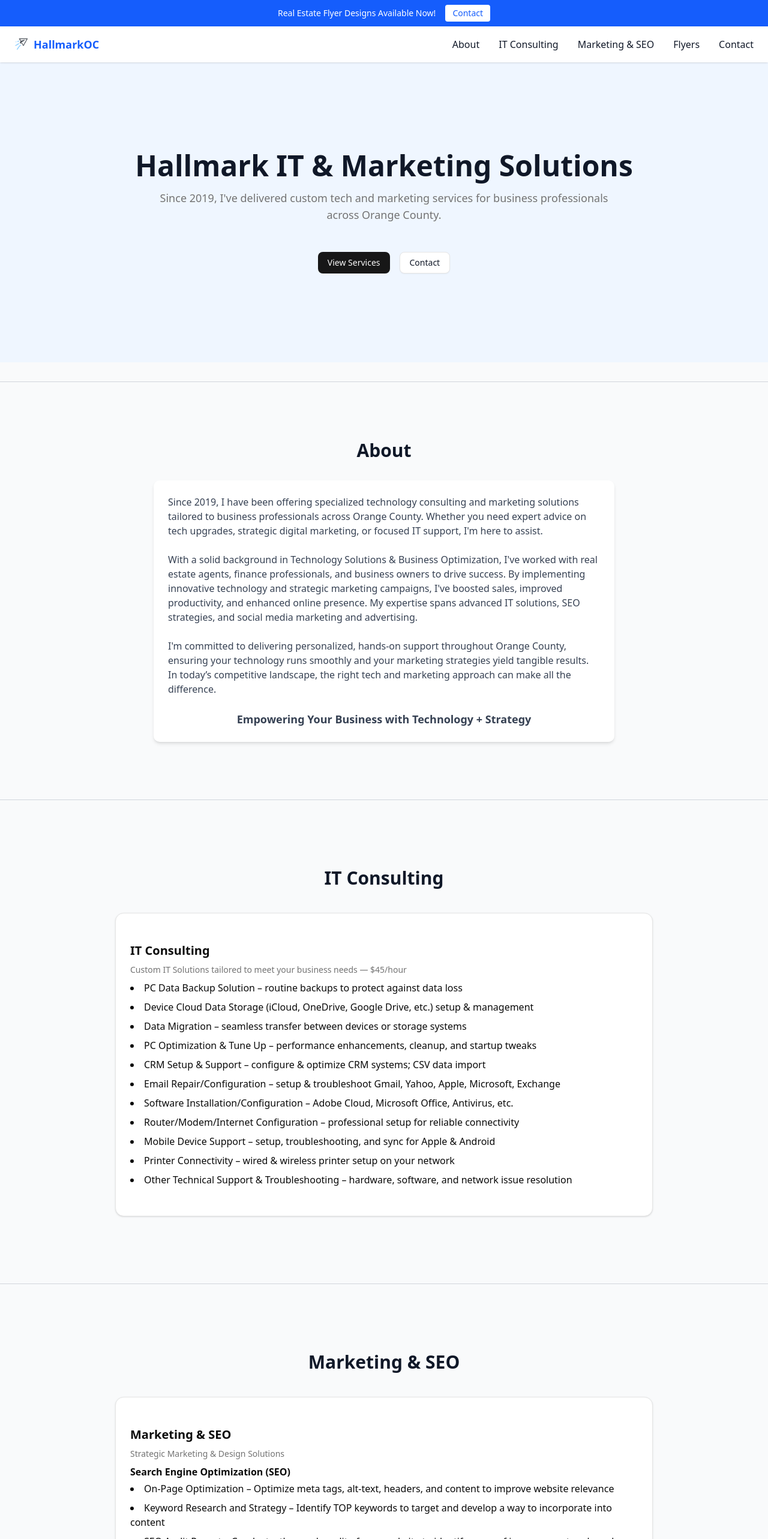
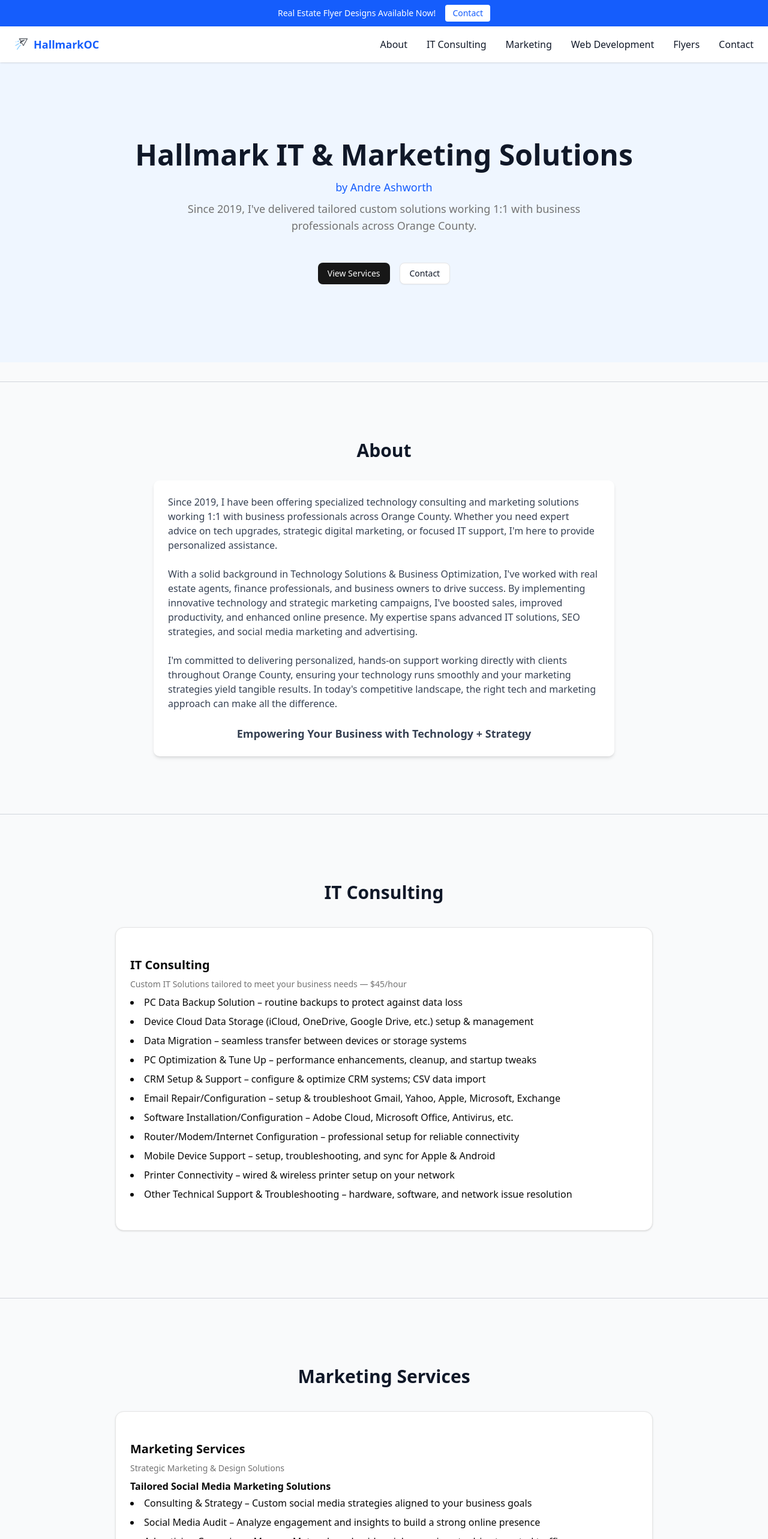
Before and after one commit to ashworth3/hallmarkoc, a Next.js app: page / in a window 1280 px wide. Shown: the top 2566 px of the page at 60% size. Built offline with nearby package versions, Linux system fonts and the light colour scheme.

Commit message:
improvements + web dev section

```diff
--- a/app/page.tsx
+++ b/app/page.tsx
@@ -73,8 +73,11 @@ export default function Home() {
             <a href="#it-consulting" className="hover:text-blue-600">
               IT Consulting
             </a>
-            <a href="#marketing-seo" className="hover:text-blue-600">
-              Marketing & SEO
+            <a href="#marketing" className="hover:text-blue-600">
+              Marketing
+            </a>
+            <a href="#web-development" className="hover:text-blue-600">
+              Web Development
             </a>
             <a href="#real-estate-flyers" className="hover:text-blue-600">
               Flyers
@@ -94,8 +97,11 @@ export default function Home() {
               <a href="#it-consulting" className="hover:text-blue-600">
                 IT Consulting
               </a>
-              <a href="#marketing-seo" className="hover:text-blue-600">
-                Marketing & SEO
+              <a href="#marketing" className="hover:text-blue-600">
+                Marketing
+              </a>
+              <a href="#web-development" className="hover:text-blue-600">
+                Web Development
               </a>
               <a href="#real-estate-flyers" className="hover:text-blue-600">
                 Flyers
@@ -117,8 +123,16 @@ export default function Home() {
         >
           Hallmark IT & Marketing Solutions
         </motion.h1>
+        <motion.p
+          className="text-lg font-medium text-blue-600 mb-2"
+          initial={{ opacity: 0, y: -10 }}
+          animate={{ opacity: 1, y: 0 }}
+          transition={{ duration: 0.6, delay: 0.2 }}
+        >
+          by Andre Ashworth
+        </motion.p>
         <p className="max-w-3xl mx-auto text-muted-foreground text-lg mb-4">
-          Since 2019, I&apos;ve delivered custom tech and marketing services for business professionals across Orange County.
+          Since 2019, I&apos;ve delivered tailored custom solutions working 1:1 with business professionals across Orange County.
         </p>
         <div className="mt-8 flex justify-center gap-4">
           <a href="#it-consulting">
@@ -145,13 +159,13 @@ export default function Home() {
         <div className="max-w-3xl mx-auto">
           <div className="bg-white rounded-lg p-6 shadow-md space-y-6 text-gray-700">
             <p>
-              Since 2019, I have been offering specialized technology consulting and marketing solutions tailored to business professionals across Orange County. Whether you need expert advice on tech upgrades, strategic digital marketing, or focused IT support, I&apos;m here to assist.
+              Since 2019, I have been offering specialized technology consulting and marketing solutions working 1:1 with business professionals across Orange County. Whether you need expert advice on tech upgrades, strategic digital marketing, or focused IT support, I&apos;m here to provide personalized assistance.
             </p>
             <p>
               With a solid background in Technology Solutions & Business Optimization, I&apos;ve worked with real estate agents, finance professionals, and business owners to drive success. By implementing innovative technology and strategic marketing campaigns, I&apos;ve boosted sales, improved productivity, and enhanced online presence. My expertise spans advanced IT solutions, SEO strategies, and social media marketing and advertising.
             </p>
             <p>
-              I&apos;m committed to delivering personalized, hands-on support throughout Orange County, ensuring your technology runs smoothly and your marketing strategies yield tangible results. In today’s competitive landscape, the right tech and marketing approach can make all the difference.
+              I&apos;m committed to delivering personalized, hands-on support working directly with clients throughout Orange County, ensuring your technology runs smoothly and your marketing strategies yield tangible results. In today's competitive landscape, the right tech and marketing approach can make all the difference.
             </p>
             <p className="text-center font-semibold text-lg">
               Empowering Your Business with Technology + Strategy
@@ -197,34 +211,21 @@ export default function Home() {
       {/* Section Separator */}
       <hr className="border-t border-gray-300 my-8" />
 
-      {/* Marketing & SEO Section */}
-      <section id="marketing-seo" className="py-20 px-6 bg-gray-50">
+      {/* Marketing Services Section */}
+      <section id="marketing" className="py-20 px-6 bg-gray-50">
         <motion.h2
           className="text-3xl font-semibold text-center mb-10"
           initial={{ opacity: 0, y: -20 }}
           animate={{ opacity: 1, y: 0 }}
           transition={{ duration: 0.6 }}
         >
-          Marketing & SEO
+          Marketing Services
         </motion.h2>
         <div className="max-w-4xl mx-auto">
           <Card>
             <CardContent className="p-6">
-              <h3 className="text-xl font-semibold mb-2">Marketing & SEO</h3>
+              <h3 className="text-xl font-semibold mb-2">Marketing Services</h3>
               <p className="text-muted-foreground text-sm mb-2">Strategic Marketing & Design Solutions</p>
-                  <div>
-                    <h4 className="font-semibold mb-1">Search Engine Optimization (SEO)</h4>
-                    <ul className="list-disc list-inside space-y-2">
-                      <li>On-Page Optimization – Optimize meta tags, alt-text, headers, and content to improve website relevance</li>
-                      <li>Keyword Research and Strategy – Identify TOP keywords to target and develop a way to incorporate into content</li>
-                      <li>SEO Audit Report – Conduct a thorough audit of your website to identify areas of improvement and resolve issues affecting performance and search rankings</li>
-                      <li>Local SEO – Enhance your online presence for local search results, optimize reviews and Google Business information</li>
-                      <li>Technical SEO – Improve site speed, mobile compatibility, and fix crawl errors for better search performance</li>
-                      <li>Content Optimization – Refine content to meet SEO best practices, enhancing quality, relevance, and engagement</li>
-                      <li>Semrush audit reports for full in-depth website analysis</li>
-                      <li>Cloudflare SSL encryption for security</li>
-                    </ul>
-                  </div>
                   <div>
                     <h4 className="font-semibold mb-1">Tailored Social Media Marketing Solutions</h4>
                     <ul className="list-disc list-inside space-y-2">
@@ -270,6 +271,89 @@ export default function Home() {
                   <div>
                     <a href="#real-estate-flyers" className="text-blue-500">Real Estate marketing →</a>
                   </div>
+            </CardContent>
+          </Card>
+        </div>
+      </section>
+      {/* Section Separator */}
+      <hr className="border-t border-gray-300 my-8" />
+
+      {/* Web Development Section */}
+      <section id="web-development" className="py-20 px-6 bg-gray-50">
+        <motion.h2
+          className="text-3xl font-semibold text-center mb-10"
+          initial={{ opacity: 0, y: -20 }}
+          animate={{ opacity: 1, y: 0 }}
+          transition={{ duration: 0.6 }}
+        >
+          Web Development
+        </motion.h2>
+        <div className="max-w-4xl mx-auto">
+          <Card>
+            <CardContent className="p-6">
+              <h3 className="text-xl font-semibold mb-2">Custom Web Development & SEO</h3>
+              <p className="text-muted-foreground text-sm mb-4">Modern, responsive websites with comprehensive SEO built with cutting-edge technology</p>
+
+              <div className="space-y-6">
+                <div>
+                  <h4 className="font-semibold mb-2">Website Development Services</h4>
+                  <ul className="list-disc list-inside space-y-2">
+                    <li>Custom Business Websites – Professional, mobile-responsive designs tailored to your brand</li>
+                    <li>Real Estate Agent Websites – Property showcases, lead capture forms, and featured listings</li>
+                    <li>Portfolio Websites – Showcase your work and services with stunning visual layouts</li>
+                    <li>E-commerce Solutions – Online stores with payment processing and inventory management</li>
+                    <li>Landing Pages – High-converting pages for marketing campaigns and lead generation</li>
+                    <li>Website Redesign & Modernization – Update existing sites with modern functionality</li>
+                  </ul>
+                </div>
+
+                <div>
+                  <h4 className="font-semibold mb-2">Search Engine Optimization (SEO)</h4>
+                  <ul className="list-disc list-inside space-y-2">
+                    <li>On-Page Optimization – Optimize meta tags, alt-text, headers, and content to improve website relevance</li>
+                    <li>Keyword Research and Strategy – Identify TOP keywords to target and develop a way to incorporate into content</li>
+                    <li>SEO Audit Report – Conduct a thorough audit of your website to identify areas of improvement and resolve issues affecting performance and search rankings</li>
+                    <li>Local SEO – Enhance your online presence for local search results, optimize reviews and Google Business information</li>
+                    <li>Technical SEO – Improve site speed, mobile compatibility, and fix crawl errors for better search performance</li>
+                    <li>Content Optimization – Refine content to meet SEO best practices, enhancing quality, relevance, and engagement</li>
+                    <li>Semrush audit reports for full in-depth website analysis</li>
+                  </ul>
+                </div>
+
+                <div>
+                  <h4 className="font-semibold mb-2">Technical Features & Security</h4>
+                  <ul className="list-disc list-inside space-y-2">
+                    <li>Mobile-First Responsive Design – Optimized for all devices and screen sizes</li>
+                    <li>Fast Loading Performance – Optimized for speed and user experience</li>
+                    <li>Contact Forms & Lead Capture – Secure forms with spam protection</li>
+                    <li>Content Management System (CMS) – Easy-to-update content for non-technical users</li>
+                    <li>Cloudflare SSL Encryption – Enterprise-grade security and SSL certificates</li>
+                    <li>Domain Registration & Management – Secure custom domains with professional setup</li>
+                    <li>Analytics Integration – Google Analytics and performance tracking setup</li>
+                  </ul>
+                </div>
+
+                <div>
+                  <h4 className="font-semibold mb-2">Technology Stack & Deployment</h4>
+                  <ul className="list-disc list-inside space-y-2">
+                    <li>Next.js & React – Modern JavaScript frameworks for fast, interactive websites</li>
+                    <li>TypeScript & JavaScript – Type-safe development and dynamic functionality</li>
+                    <li>Python & Flask – Backend development for APIs and server-side applications</li>
+                    <li>MySQL Database – Robust data storage and management solutions</li>
+                    <li>Tailwind CSS – Beautiful, responsive styling and design systems</li>
+                    <li>Multiple Hosting Options – Vercel, Netlify, AWS, or custom hosting solutions</li>
+                    <li>CDN Integration – Global content delivery for optimal performance</li>
+                  </ul>
+                </div>
+
+                <div className="bg-blue-50 p-4 rounded-lg">
+                  <h4 className="font-semibold mb-2 text-blue-800">Custom Pricing</h4>
+                  <p className="text-sm text-blue-700">
+                    Web development projects are quoted based on complexity and requirements.
+                    Contact me for a free consultation and custom quote tailored to your specific needs.
+                  </p>
+                </div>
+              </div>
             </CardContent>
           </Card>
         </div>
--- a/package.json
+++ b/package.json
@@ -14,7 +14,7 @@
     "clsx": "^2.1.1",
     "framer-motion": "^12.9.2",
     "lucide-react": "^0.503.0",
-    "next": "15.3.1",
+    "next": "^15.3.1",
     "react": "^19.1.0",
     "react-dom": "^19.0.0",
     "tailwind-merge": "^3.2.0"
```
Also changed, not shown: 1 other file (tests, documents, lock files or other folders).
